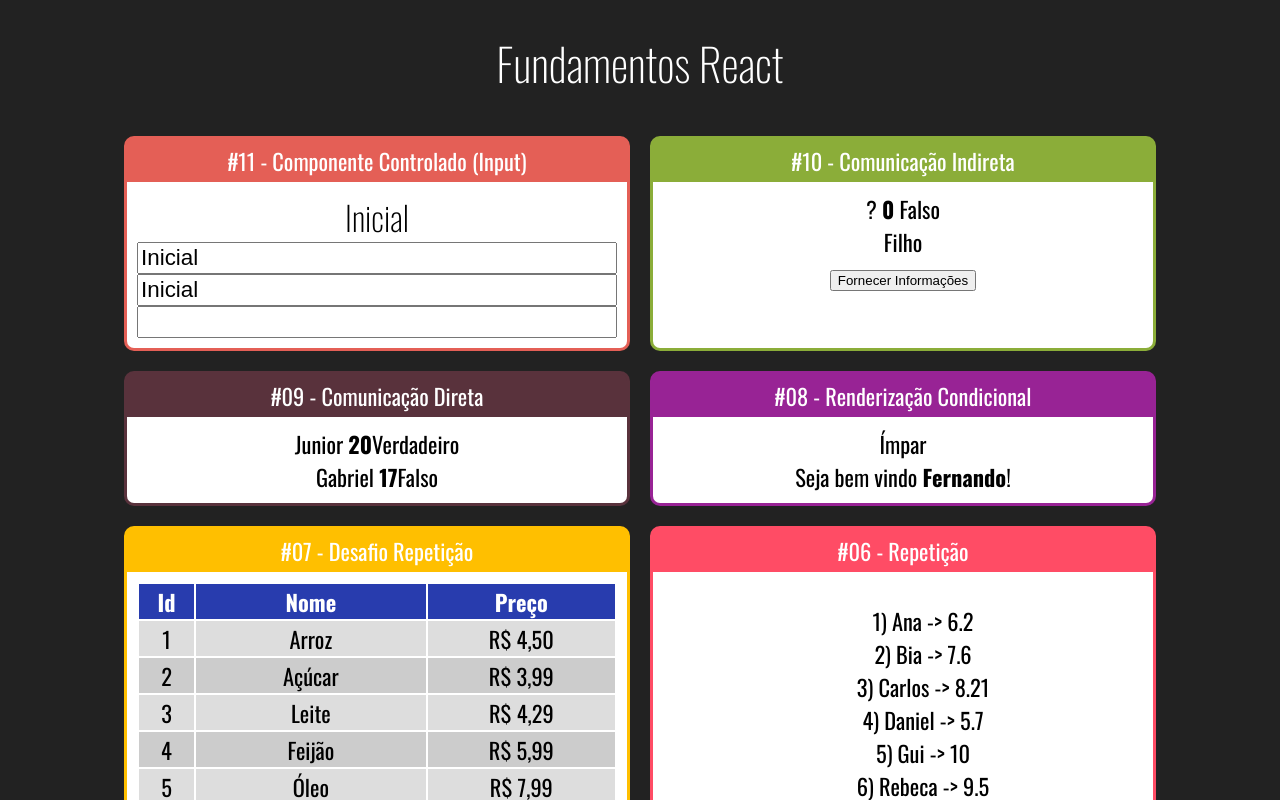
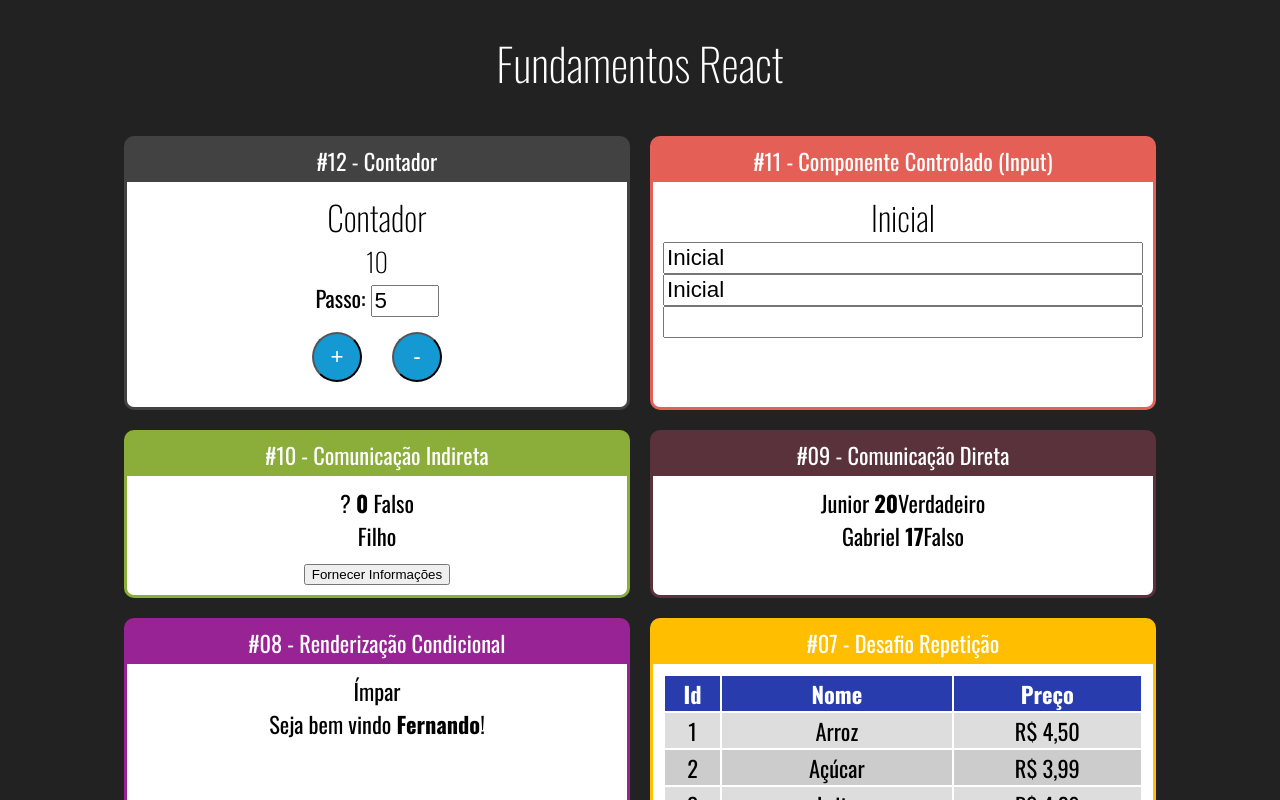
Before and after one commit to IngridBatista/CursoReact, a React (Create React App) app in the folder fundamentos-react/: page / in a window 1280 px wide. Shown: the top 800 px of the page. Built offline with nearby package versions, Linux system fonts and the light colour scheme.

Commit message:
Contador #01

```diff
--- a/fundamentos-react/src/App.jsx
+++ b/fundamentos-react/src/App.jsx
@@ -1,6 +1,7 @@
 import "./App.css";
 import React from "react";
 
+import Contador from "./components/contador/Contador"
 import Input from "./components/formulario/Input";
 import IndiretaPai from "./components/comunicacao/IndiretaPai"
 import DiretaPai from "./components/comunicacao/DiretaPai";
@@ -21,6 +22,10 @@ export default (_) => (
     <h1>Fundamentos React</h1>
 
     <div className="Cards">
+
+      <Card titulo="#12 - Contador" color="#424242">
+        <Contador numeroInicial={10}></Contador>
+      </Card>
 
       <Card titulo="#11 - Componente Controlado (Input)" color="#E45f56">
         <Input></Input>
--- /dev/null
+++ b/fundamentos-react/src/components/contador/Contador.css
@@ -0,0 +1,14 @@
+.Contador input {
+    font-size: 1.4rem;
+    width: 60px;
+}
+
+.Contador button {
+    margin: 15px;
+    height: 50px;
+    width: 50px;
+    border-radius: 50%;
+    background-color: #1499D3;
+    color: #fff;
+    font-size: 1.4rem;
+}
--- /dev/null
+++ b/fundamentos-react/src/components/contador/Contador.jsx
@@ -0,0 +1,49 @@
+import "./Contador.css"
+import React, { Component } from "react";
+
+class Contador extends Component {
+  state = {
+    numero: this.props.numeroInicial || 0,
+    passo: this.props.passoInicial || 5,
+  };
+
+  inc = () => {
+    this.setState({
+      numero: this.state.numero + this.state.passo,
+    });
+  };
+
+  dec = () => {
+    this.setState({
+      numero: this.state.numero - this.state.passo,
+    });
+  };
+
+  setPasso = (evento) => {
+    this.setState({
+      passo: +evento.target.value,
+    });
+  };
+
+  render() {
+    return (
+      <div className="Contador">
+        <h2>Contador</h2>
+        <h3>{this.state.numero}</h3>
+        <div>
+          <label htmlFor="passoInput">Passo: </label>
+          <input
+                    id="passoInput"
+                    type="number"
+                    value={this.state.passo}
+                    onChange={this.setPasso}
+          />
+        </div>
+        <button onClick={this.inc}>+</button>
+        <button onClick={this.dec}>-</button>
+      </div>
+    );
+  }
+}
+
+export default Contador;
```
